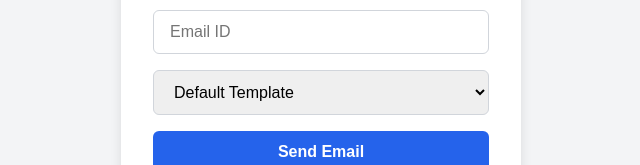
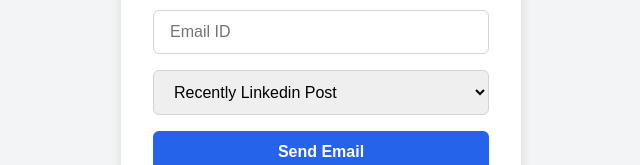
Before and after one commit to ankitb2023/resume-mailer, a React (Create React App) app in the folder mailer-frontend/: page / in a window 1280 px wide. Shown: the part 444-609 px from the top of the page, without its empty margins (319-959 px from the left). Built offline with nearby package versions, Linux system fonts and the light colour scheme; no server answers.

Commit message:
Added templates in UI

```diff
--- a/mailer-frontend/src/App.jsx
+++ b/mailer-frontend/src/App.jsx
@@ -14,7 +14,7 @@
     company: '',
     post: '',
     email: '',
-    template: 'default'
+    template: 'cold_email'
   });
 
   const handleChange = (e) => {
@@ -45,8 +45,11 @@
         <input name="post" placeholder="Post Name" onChange={handleChange} required />
         <input name="email" type="email" placeholder="Email ID" onChange={handleChange} required />
         <select name="template" onChange={handleChange}>
-          <option value="default">Default Template</option>
-          <option value="friendly">Friendly Template</option>
+          <option value="linkedin_post">Recently Linkedin Post</option>
+          <option value="cold_email">Cold Email Template</option>
+          <option value="referral_request">Referral Request Template</option>
+          <option value="recruiter_outreach">Recruiter Outreach Template</option>
+          <option value="follow_up">Follow up on Job Board Applied Template</option>
         </select>
         <button type="submit">Send Email</button>
       </form>
```
